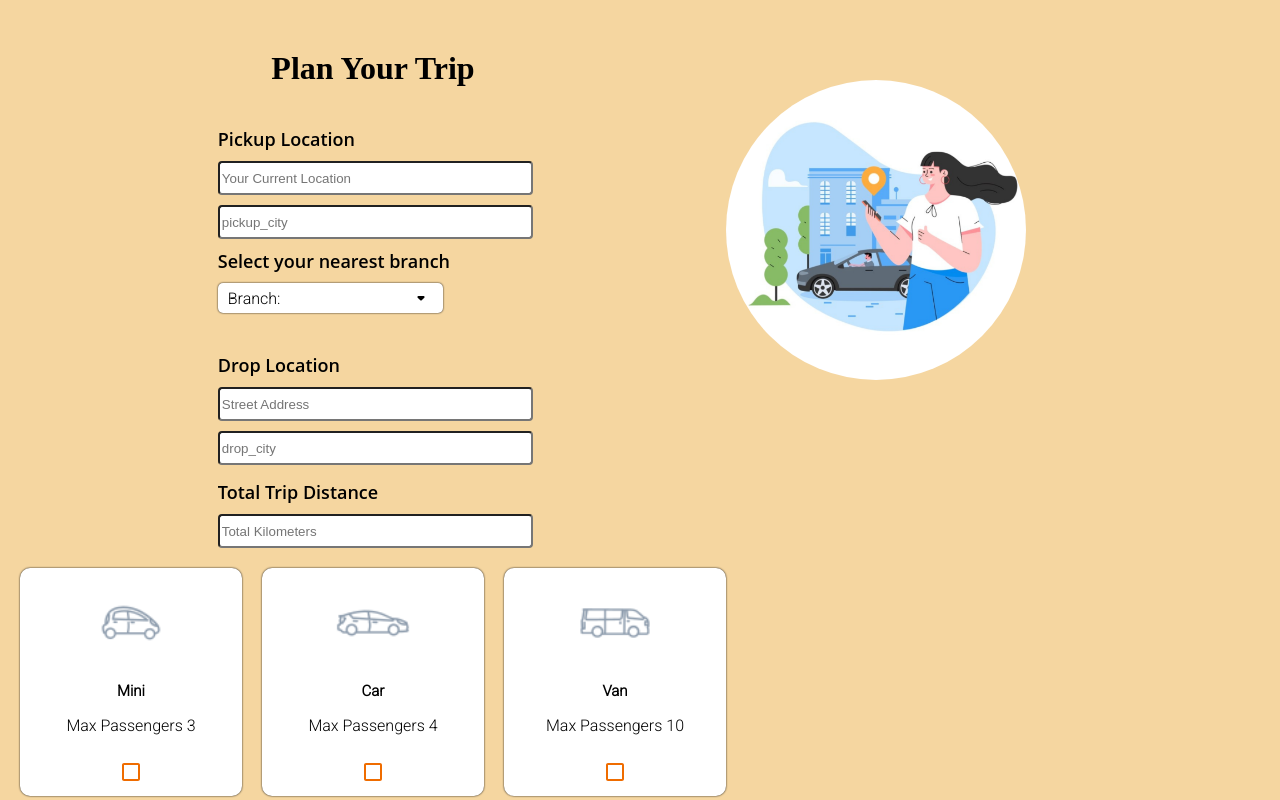
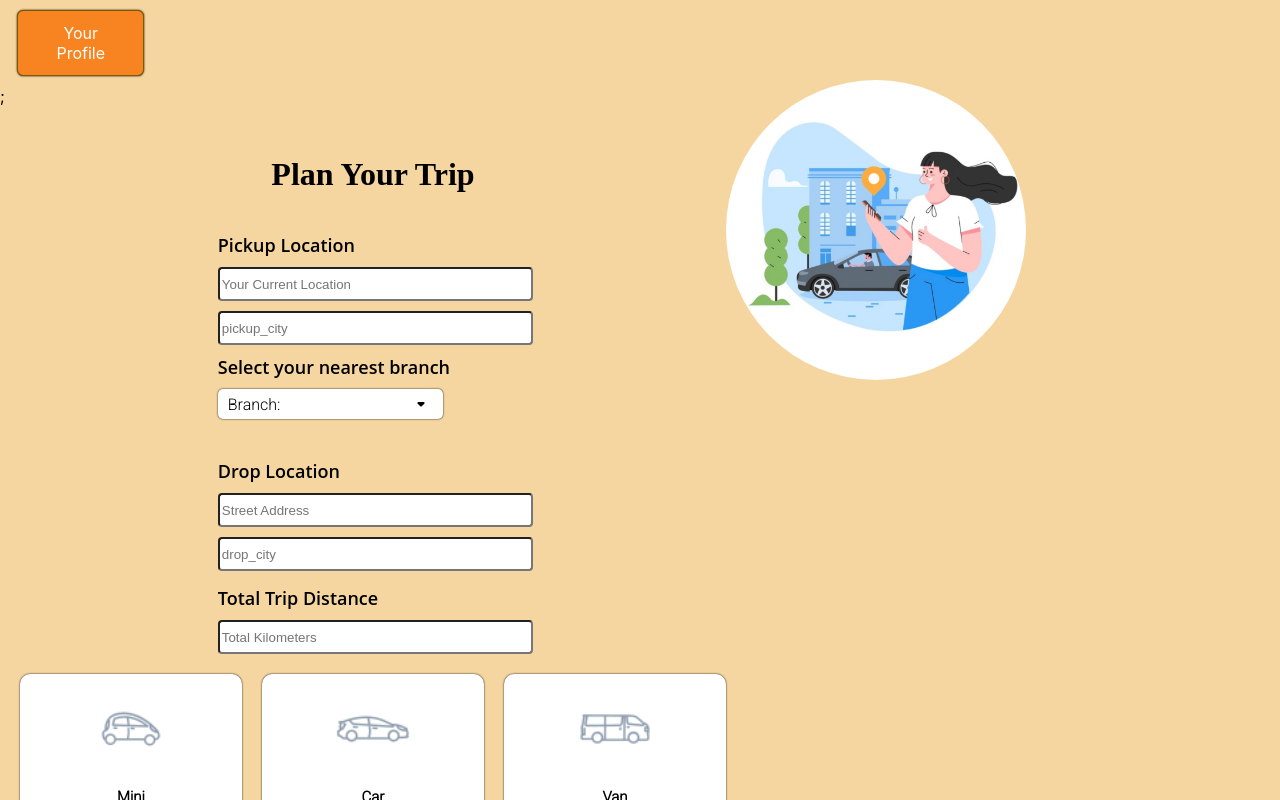
Before and after one commit to dvimukthi/cab-service-system, a React (Create React App) app: page /book in a window 1280 px wide. Shown: the top 800 px of the page. Built offline with nearby package versions, Linux system fonts and the light colour scheme; a web font is replaced by a local one.

Commit message:
link customer profile

```diff
--- a/src/Components/BookingComponent/BookingBody/BookingBody.css
+++ b/src/Components/BookingComponent/BookingBody/BookingBody.css
@@ -34,3 +34,27 @@
     font-weight: 600;
     font-size: 18px;
 }
+
+
+.YourProfile__btn {
+    margin-top: 10px;
+    margin-bottom: 10px;
+    margin-left: 17px;
+    text-align: center;
+    /* height: 20px; */
+    width: 12%;
+    color: white;
+    background: rgb(247, 132, 32);
+    padding: 0.75rem 1.2rem;
+    border-radius: 0.4rem;
+    cursor: pointer;
+    border: 1px solid rgb(123, 88, 2);
+    transition: all 0.3s;
+    box-shadow: 0px 0px 2px 0px rgba(0, 0, 0, 1);
+}
+
+.YourProfile__btn:hover {
+    background: rgb(177, 106, 25);
+    color: black;
+    border: 1px solid rgb(123, 88, 2);
+}
--- a/src/Components/BookingComponent/BookingBody/BookingBody.js
+++ b/src/Components/BookingComponent/BookingBody/BookingBody.js
@@ -4,56 +4,64 @@ import BookingVehicles from "./BookingVehicles";
 import DropdownBranches from "./DropdownBranches";
 import PlaceBooking from "./PlaceBooking";
 import BOOKINGPAGEIMG from "../../../Assets/BookingImg/bookingpage.png";
-import axios from 'axios';
+import axios from "axios";
+import { useNavigate } from "react-router";
+import CustomerProfile from "../../CustomerProfile";
 
 let initialVals = {
-  pickup_street:'',
-  pickup_city:'',
-  branch:'',
-  drop_street:'',
-  drop_city:'',
-  distance:'',
-  mini:false,
-  car:false,
-  van:false,
-  customer_id:1,
+  pickup_street: "",
+  pickup_city: "",
+  branch: "",
+  drop_street: "",
+  drop_city: "",
+  distance: "",
+  mini: false,
+  car: false,
+  van: false,
+  customer_id: 1,
 };
 
 function BookingBody() {
+  const navigate = useNavigate();
+  const loadCustomerProfile = () => {
+    navigate("/customerprofile");
+  };
+
   const [selected, setSelected] = useState("");
   const [values, setValues] = useState(initialVals);
 
-  function handleChange(e, targetName=null, targetVal=null) {
+  function handleChange(e, targetName = null, targetVal = null) {
     var name = e.target.name;
     var val = e.target.value;
-    if(targetName=='branch') {
+    if (targetName == "branch") {
       val = targetVal;
       name = targetName;
-    } else if(targetName && targetVal) {
+    } else if (targetName && targetVal) {
       val = e.target.checked;
       name = targetName;
     }
     setValues({
       ...values,
-      [name]:val
-   });
-   console.log(values);
+      [name]: val,
+    });
+    console.log(values);
   }
 
-  async function placeBooking () {
-    var res = await axios.post(
-        'http://localhost:3001/trip',
-        values,
-        );
-      console.log(res);
-      if(res.status == 201) {
-        alert("Trip Saved successfully with trip id "+res.data.id+" !");
-      }
+  async function placeBooking() {
+    var res = await axios.post("http://localhost:3001/trip", values);
+    console.log(res);
+    if (res.status == 201) {
+      alert("Trip Saved successfully with trip id " + res.data.id + " !");
+    }
   }
   return (
     <div className="bookingBody__container">
       <div className="boookingparttwo__container">
-        {/* from */}
+        {/* your profile button */}
+        <div className="YourProfile__btn" onClick={loadCustomerProfile}>
+          Your Profile
+        </div>
+        ;{/* from */}
         <form>
           <h1>Plan Your Trip</h1>
           <div className="Trip__container">
@@ -87,7 +95,11 @@ function BookingBody() {
             </div>
             <label>Select your nearest branch</label>
             {/* dropdown branches box */}
-            <DropdownBranches handleChange={handleChange} selected={selected} setSelected={setSelected} />
+            <DropdownBranches
+              handleChange={handleChange}
+              selected={selected}
+              setSelected={setSelected}
+            />
             <div className="BookingField">
               <label>Drop Location</label>
               <input
@@ -137,11 +149,9 @@ function BookingBody() {
           </div>
         </form>
         {/* booking vehicles part */}
-        <BookingVehicles
-        handleChange={handleChange} />
+        <BookingVehicles handleChange={handleChange} />
         {/* place booking part */}
-        <PlaceBooking
-          placeBooking={placeBooking}/>
+        <PlaceBooking placeBooking={placeBooking} />
       </div>
       {/* booking img */}
       <img
```
Also changed, not shown: 2 other files (tests, documents, lock files or other folders).
